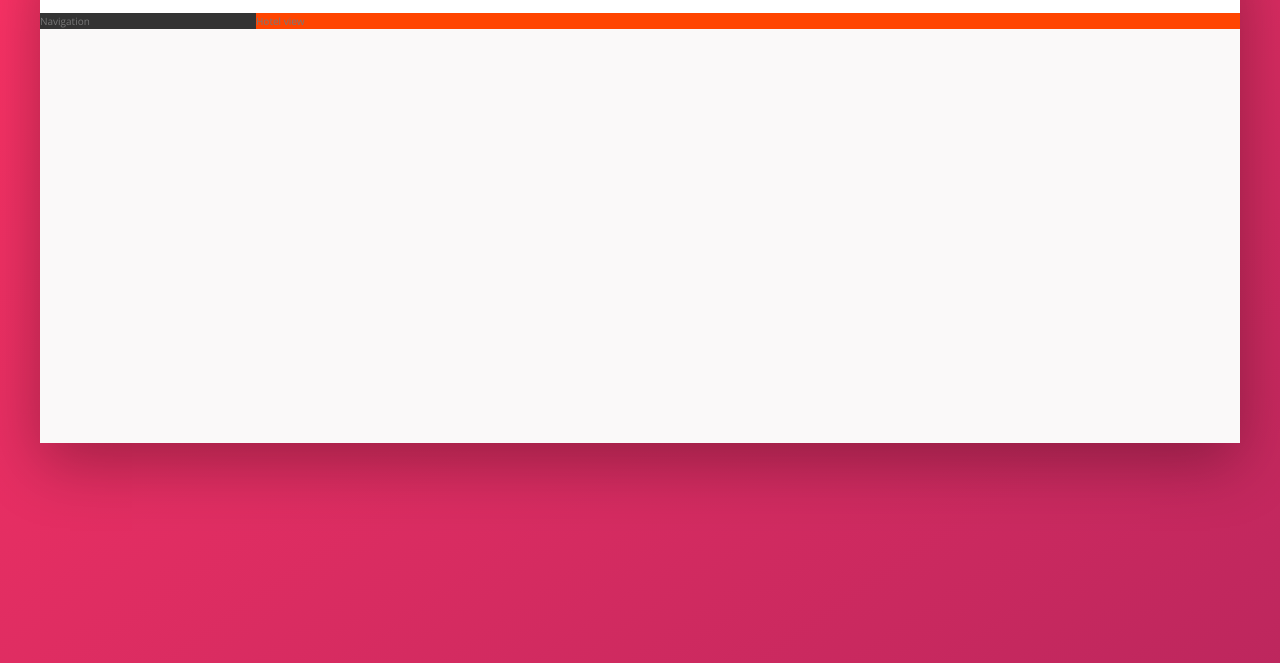
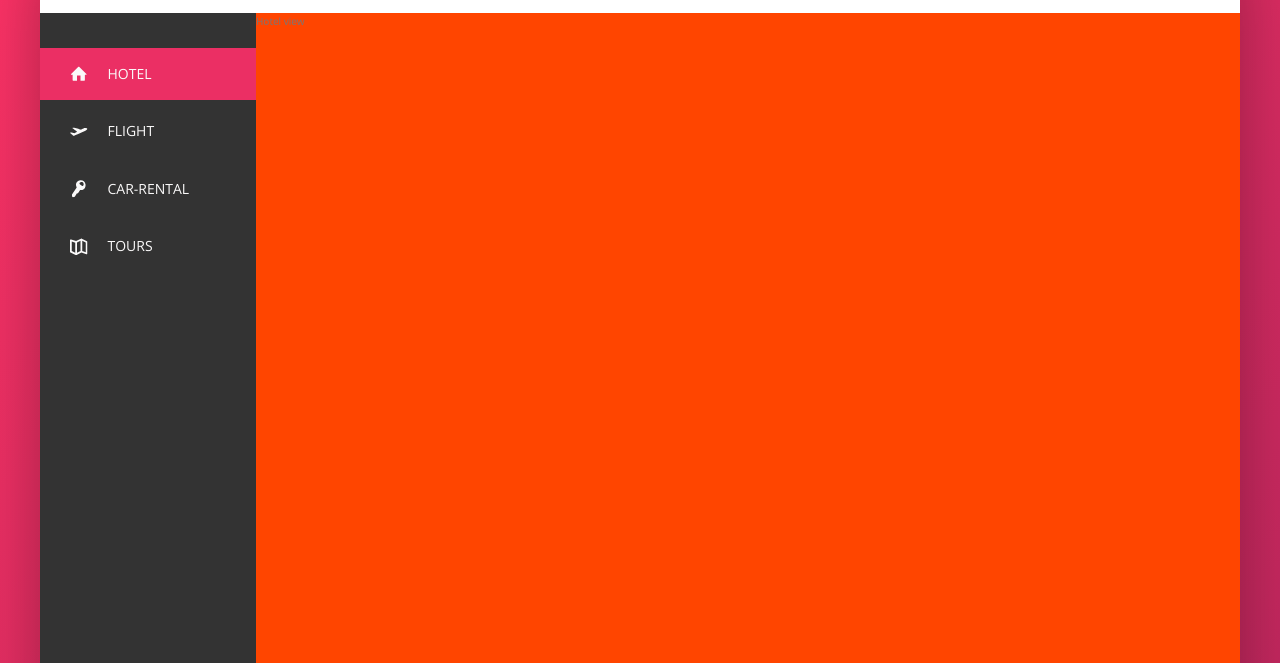
Before and after one commit to kindjo/Trillo, a website: page index.html in a window 1280 px wide. Shown: the part 137-800 px from the top of the page. Drawn offline with nearby package versions, Linux system fonts and the light colour scheme.

Commit message:
add a side nav

```diff
--- a/index.html
+++ b/index.html
@@ -52,7 +52,47 @@
 <!----------------------------    NAVIGATION     --------------------------->
 
                 <nav class="sidebar">
-                    Navigation
+                    <ul class="side-nav">
+                        <li class="side-nav__item side-nav__item--active">
+                            <a href="#" class="side-nav__link">
+                                <svg class="side-nav__icon">
+                                    <use xlink:href="img/sprite.svg#icon-home"></use>
+                                </svg>
+                                <span>Hotel</span>
+                            </a>
+                        </li>
+
+                        <li class="side-nav__item">
+                            <a href="#" class="side-nav__link">
+                                <svg class="side-nav__icon">
+                                    <use xlink:href="img/sprite.svg#icon-aircraft-take-off"></use>
+                                </svg>
+                                <span>Flight</span>
+                            </a>
+                        </li>
+
+                        <li class="side-nav__item">
+                            <a href="#" class="side-nav__link">
+                                <svg class="side-nav__icon">
+                                    <use xlink:href="img/sprite.svg#icon-key"></use>
+                                </svg>
+                                <span>Car-rental</span>
+                            </a>
+                        </li>
+
+                        <li class="side-nav__item">
+                            <a href="#" class="side-nav__link">
+                                <svg class="side-nav__icon">
+                                    <use xlink:href="img/sprite.svg#icon-map"></use>
+                                </svg>
+                                <span>Tours</span>
+                            </a>
+                        </li>
+                    </ul>
+
+                    <div class="legal">
+                        &copy; 2017 by Trillo. All rights reserved.
+                    </div>
                 </nav>
 
 <!----------------------------    HOTEL VIEW     ---------------------->
@@ -60,6 +100,9 @@
                 <main class="hotel-view">
                     Hotel view
                 </main>
+
+
+
             </div>
         </div>
     </body>
--- a/sass/_components.scss
+++ b/sass/_components.scss
@@ -118,3 +118,76 @@
     }
 
 }
+
+////////////////////////////////////////////////
+//SIDE NAV
+
+.side-nav{
+    font-size: 1.4rem;
+    list-style: none;
+    margin-top: 3.5rem;
+
+    &__item{
+        position: relative;
+
+        &:not(:last-child){
+            margin-bottom: .5rem;
+        }
+    }
+
+    &__item::before{
+        content: "";
+        position: absolute;
+        top: 0;
+        left: 0;
+        height: 100%;
+        width: 3px;
+        background-color: var(--color-primary);
+        transform: scaleY(0);
+        transform-origin: center;
+        transition: transform .2s,
+                    width .4s cubic-bezier(1,0,0,1) .2s;
+                    background-color: .1s;
+    }
+
+    &__item:hover::before,
+    &__item--active::before{
+        transform: scaleY(1);
+        width: 100%;
+    }
+
+    &__item:active::before{
+        background-color: var(--color-primary-light);
+    }
+
+    &__link:link,
+    &__link:visited{
+        color: var(--grey-light-1);
+        text-decoration: none;
+        text-transform: uppercase;
+        display: block;
+        padding: 1.5rem 3rem;
+        position: relative;
+        z-index: 10;
+
+        display: flex;
+        align-items: center;
+    }
+
+    &__icon{
+        width: 1.75rem;
+        height: 1.75rem;
+        margin-right: 2rem;
+        fill: currentColor;
+    }
+}
+
+////////////////////////////////////////////////
+//LEGAL
+
+.legal{
+    font-size: 1.2rem;
+    color: var(--grey-light-4);
+    text-align: center;
+    padding: 2.5rem;
+}
--- a/sass/_layout.scss
+++ b/sass/_layout.scss
@@ -26,11 +26,18 @@
     background-color: var(--grey-dark-1);
 
     flex: 0 0 18%;
+
+    display: flex;
+    flex-direction: column;
+    justify-content: space-between;
 }
 
 .hotel-view{
     background-color: #fff;
+
+    //test
     background-color: orangered;
+    height: 80rem;
 
     flex: 1;
 }
```
Also changed, not shown: css/style.css.
